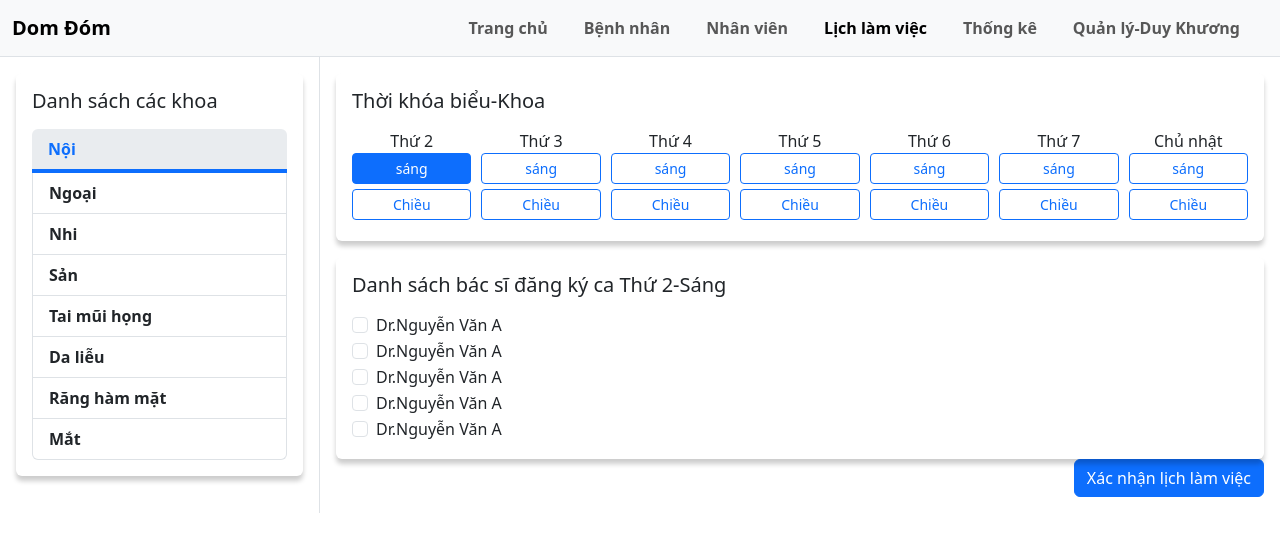
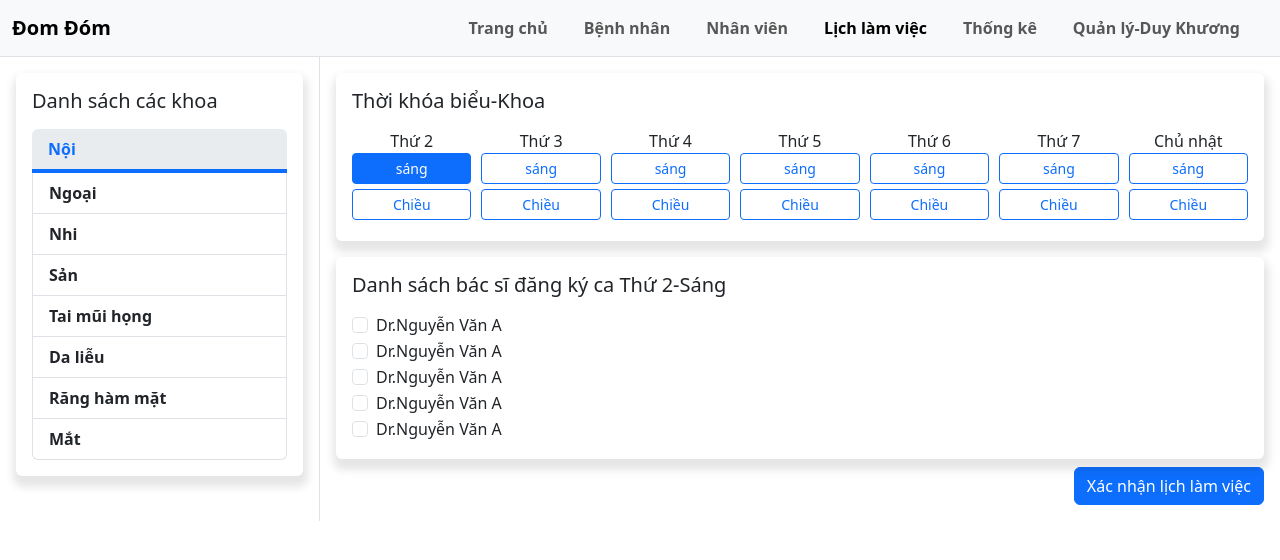
Before and after one commit to NgoBao-14/PTUD_DOMDOM, a PHP site: page /workSchedule.php in a window 1280 px wide. Shown: the top 560 px of the page. Run offline with PHP 8.4, Linux system fonts and the light colour scheme.

Commit message:
thay doi

```diff
--- a/view/workSchedule.php
+++ b/view/workSchedule.php
@@ -36,17 +36,16 @@
         .navbar-nav .nav-link {
             margin-right: 20px;
         }
-        /* loại bỏ viền của các khung danh sách các khoa, thời khóa biểu, danh sách bác sĩ đăng kí. Thay bằng hiệu ứng đổ bóng nhẹ */
         .card {
             border: none;
-            box-shadow: 0 5px 5px rgba(0, 0, 0, 0.2);
+            box-shadow: 1px 7px 9px 4px rgba(0, 0, 0, 0.1);
         }
     </style>
 </head>
 <body>
     <nav class="navbar navbar-expand-lg navbar-light bg-light border-bottom">
         <div class="container-fluid">
-            <a class="navbar-brand" href="#">Dom Đóm</a>
+            <a class="navbar-brand" href="#">Đom Đóm</a>
             <div class="navbar-nav ms-auto">
                 <a class="nav-link" href="#">Trang chủ</a>
                 <a class="nav-link" href="#">Bệnh nhân</a>
@@ -147,7 +146,7 @@
                         </div>
                     </div>
                 </div>
-                    <div class="text-end">
+                    <div class="text-end mt-2">
                         <button class="btn btn-primary">Xác nhận lịch làm việc</button>
                     </div>
             </div>
```
